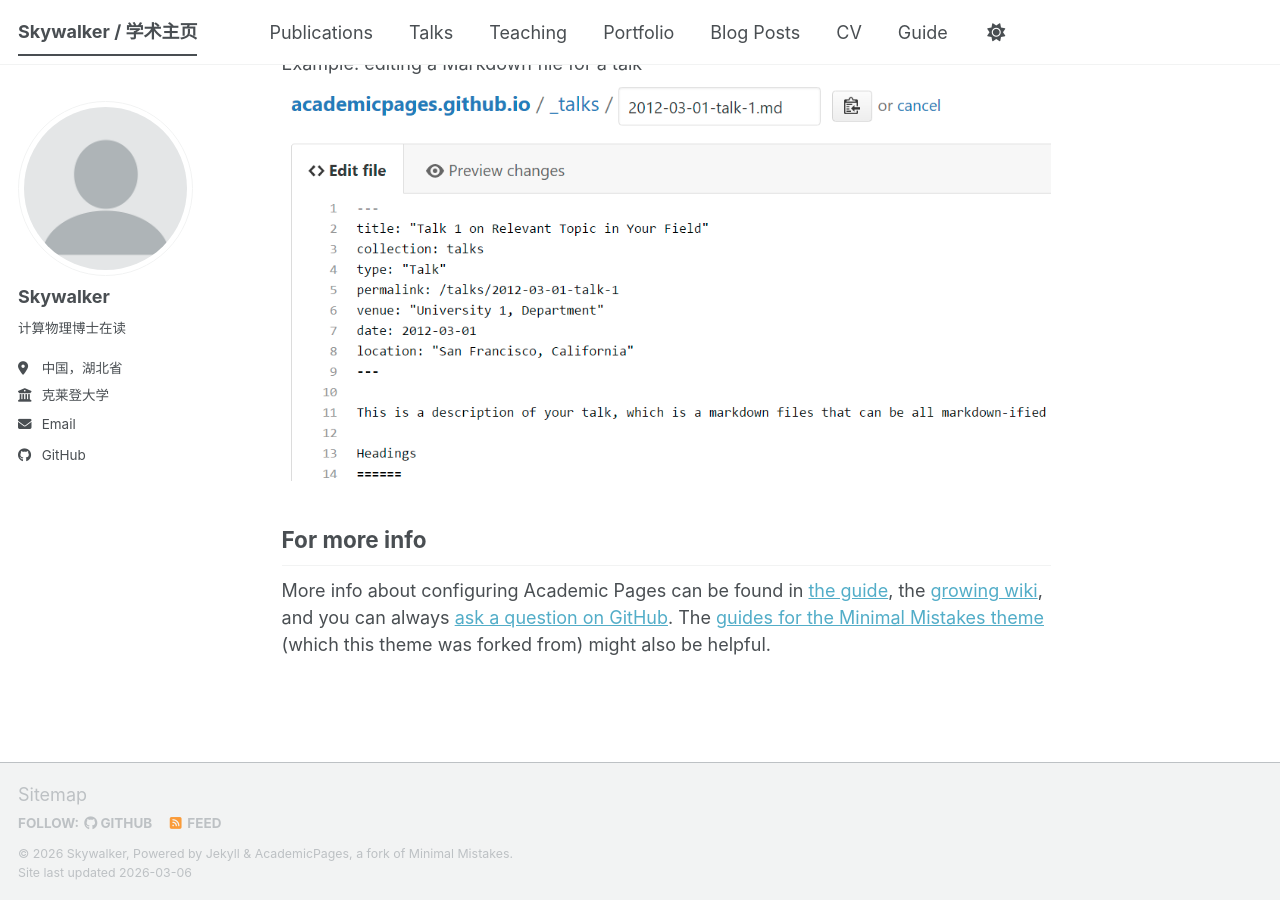
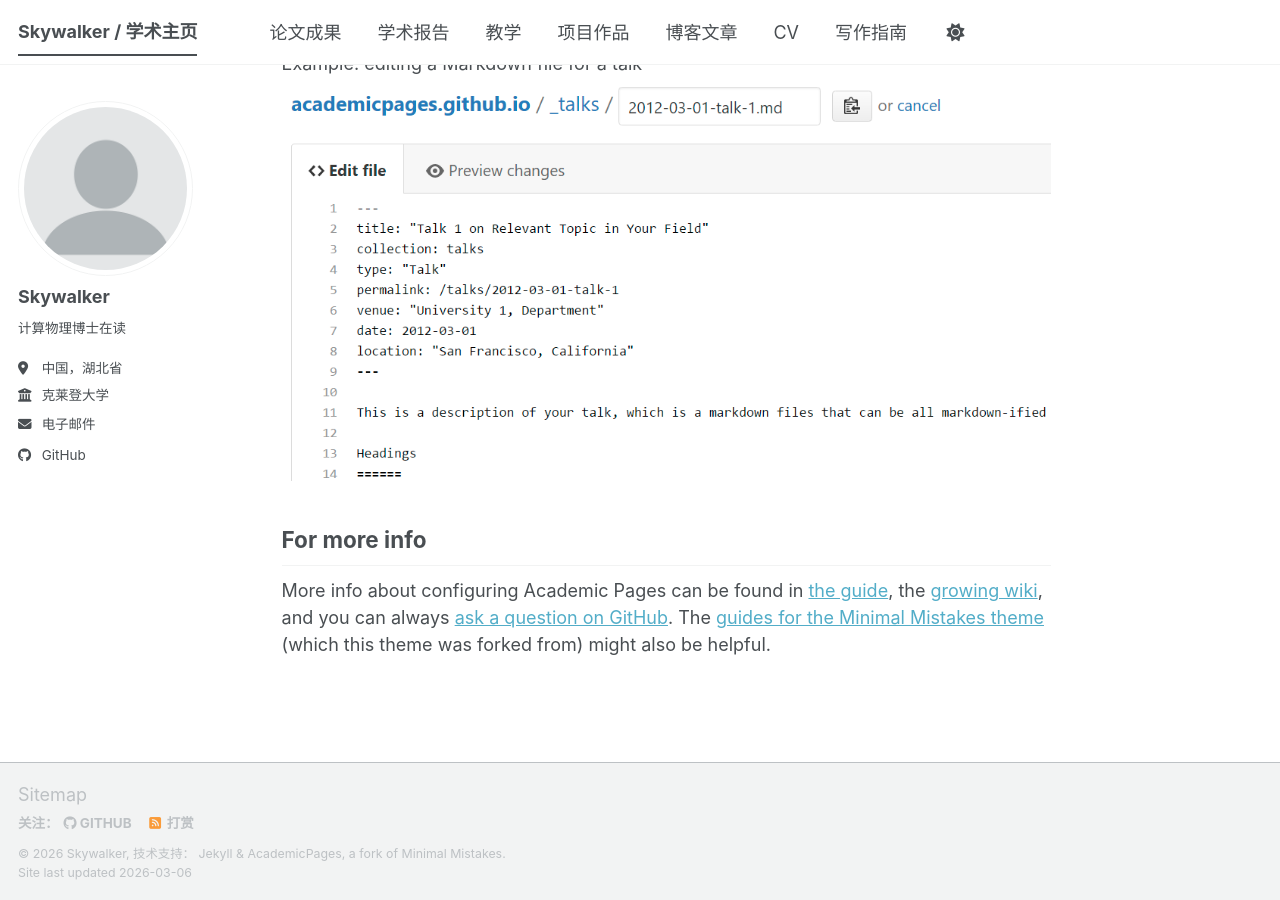
Before and after one commit to cn-skywalker/cn-skywalker.github.io, a Jekyll site: the page built from _pages/about.md, in a window 1280 px wide and 900 px high, scrolled down 2720 px. Built offline with Jekyll 4.4.1, drawn with Linux system fonts in a browser that asks for light colours; a script bundle is joined from its source files by our own code; library files that are not in the unit come from our copies.

Commit message:
Update site configuration and navigation to support Chinese localization

```diff
--- a/_config.yml
+++ b/_config.yml
@@ -7,7 +7,7 @@
 # server process.
 
 # Basic Site Settings
-locale                   : "en-US"
+locale                   : "zh-CN"
 site_theme               : "default" # The available themes options are "default", "air", "sunrise", "mint", "dirt" and "contrast"
 title                    : "Skywalker / 学术主页"
 title_separator          : "-"
@@ -85,11 +85,11 @@ author:
 # Publication Category - The following the list of publication categories and their headings
 publication_category:
   books:
-    title: 'Books'
+    title: '书籍'
   manuscripts:
-    title: 'Journal Articles'
+    title: '期刊论文'
   conferences:
-    title: 'Conference Papers'
+    title: '会议论文'
 
 # Site Settings
 teaser                   :  # filename of teaser fallback teaser image placed in /images/ for social media previews
@@ -144,7 +144,7 @@ facebook:
   app_id                 :
   publisher              :
 og_image                 :  # Social media default site image
-og_description           :  # Social media default site image description
+og_description           : "Skywalker 的学习与研究笔记"  # Social media default site image description
 # For specifying social profiles
 # - https://developers.google.com/structured-data/customize/social-profiles
 social:
@@ -302,7 +302,7 @@ sass:
 permalink: /:categories/:title/
 # paginate: 5 # amount of posts to show
 # paginate_path: /page:num/
-timezone: Etc/UTC # https://en.wikipedia.org/wiki/List_of_tz_database_time_zones
+timezone: Asia/Shanghai # https://en.wikipedia.org/wiki/List_of_tz_database_time_zones
 
 
 # Plugins
--- a/_data/navigation.yml
+++ b/_data/navigation.yml
@@ -8,19 +8,19 @@
 #      Markdown formatted page while the second is generated using JSON.
 
 main:
-  - title: "Publications"
+  - title: "论文成果"
     url: /publications/
 
-  - title: "Talks"
+  - title: "学术报告"
     url: /talks/
 
-  - title: "Teaching"
+  - title: "教学"
     url: /teaching/
 
-  - title: "Portfolio"
+  - title: "项目作品"
     url: /portfolio/
 
-  - title: "Blog Posts"
+  - title: "博客文章"
     url: /year-archive/
 
   - title: "CV"
@@ -29,5 +29,5 @@ main:
   # - title: "CV"
   #   url: /cv-json/
 
-  - title: "Guide"
+  - title: "写作指南"
     url: /markdown/
```
